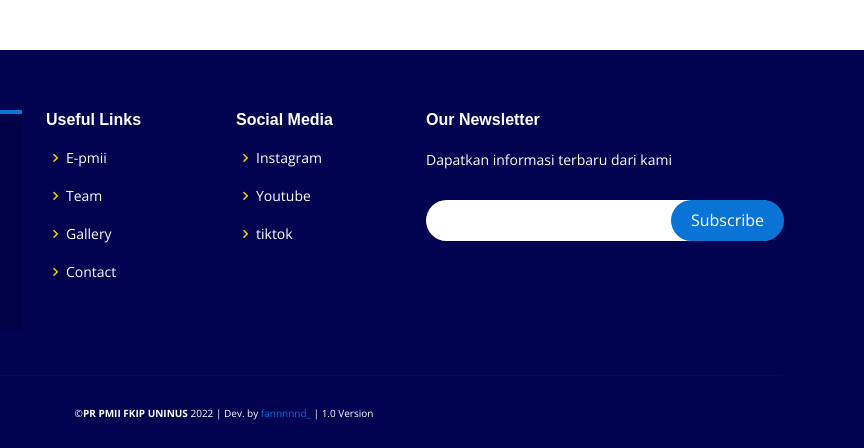
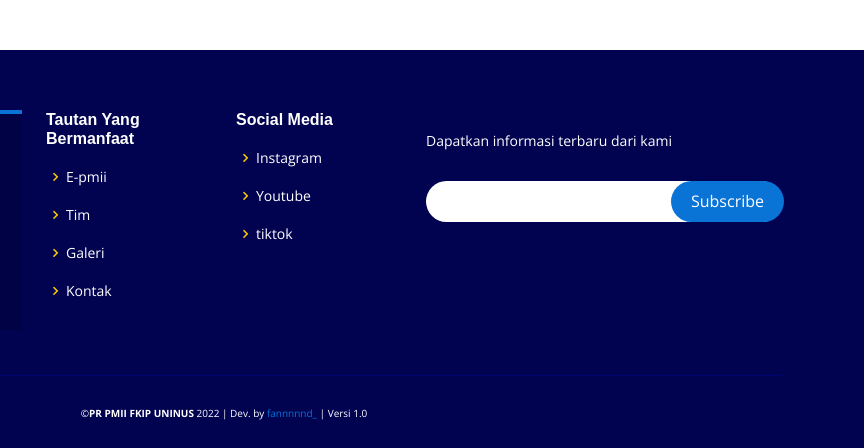
Before and after one commit to Fand18/pmiirayonfkipuninus, a plain HTML site: page index.html in a window 1280 px wide. Shown: the part 4156-4604 px from the top of the page, 416-1280 px from the left. Drawn offline with nearby package versions, Linux system fonts and the light colour scheme.

Commit message:
apa ajah

```diff
--- a/index.html
+++ b/index.html
@@ -543,12 +543,12 @@
             </div>
 
             <div class="col-lg-2 col-md-6 col-6 footer-links">
-                <h4>Useful Links</h4>
+                <h4>Tautan Yang Bermanfaat</h4>
                 <ul>
                     <li><i class="bx bx-chevron-right"></i> <a href="mailto:pmiirayonfkipuninus@gmail.com">E-pmii</a></li>
-                    <li><i class="bx bx-chevron-right"></i> <a href="#team">Team</a></li>
-                    <li><i class="bx bx-chevron-right"></i> <a href="#gallery">Gallery</a></li>
-                    <li><i class="bx bx-chevron-right"></i> <a href="#contact">Contact</a></li>
+                    <li><i class="bx bx-chevron-right"></i> <a href="#team">Tim</a></li>
+                    <li><i class="bx bx-chevron-right"></i> <a href="#gallery">Galeri</a></li>
+                    <li><i class="bx bx-chevron-right"></i> <a href="#contact">Kontak</a></li>
                 </ul>
             </div>
 
@@ -562,7 +562,7 @@
             </div>
 
             <div class="col-lg-4 col-md-6 footer-newsletter">
-                <h4>Our Newsletter</h4>
+                <h4></h4>
                 <p>Dapatkan informasi terbaru dari kami</p>
                 <form action="#" method="post">
                     <input type="email" name="email"><input type="submit" value="Subscribe">
@@ -576,7 +576,7 @@
 
 <div class="container">
     <div class="credits">
-        &copy;<strong>PR PMII FKIP UNINUS</strong> 2022 | Dev. by <a href="https://www.instagram.com/fannnnnd_/?hl=id">fannnnnd_</a> | 1.0 Version</div>
+        &copy;<strong>PR PMII FKIP UNINUS</strong> 2022 | Dev. by <a href="https://www.instagram.com/fannnnnd_/?hl=id">fannnnnd_</a> | Versi 1.0</div>
 </div>
 </footer>    <!-- End Footer -->
 
```
Also changed, not shown: anggota.html (+5 -5 lines), kopri.html (+5 -5 lines).
